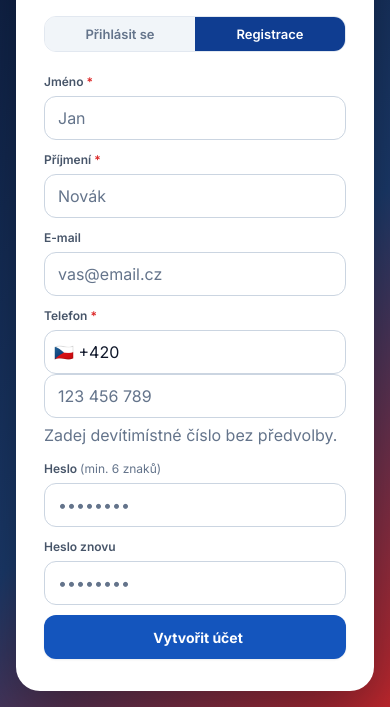
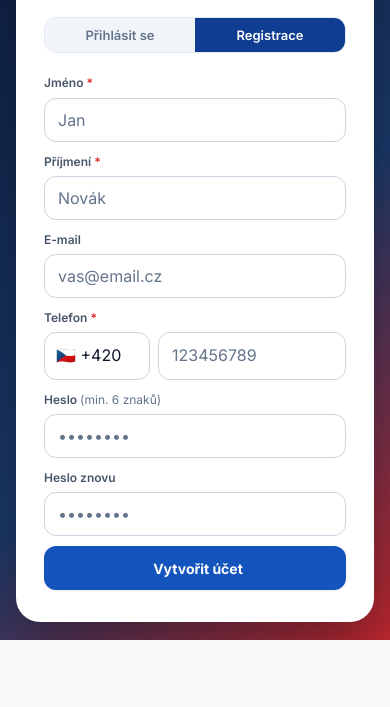
Before and after one commit to meant2bii/team-fines, a plain HTML site: page index.html in a window 390 px wide. Both pictures are taken after a click on the button "Registrace". Shown: the part 204-911 px from the top of the page. After the commit the page ends 844 px from the top, so only its background shows below. Drawn offline with Linux system fonts and the light colour scheme; no server answers; some icons are missing.

Commit message:
Refine registration phone field styling

```diff
--- a/css/style.css
+++ b/css/style.css
@@ -151,8 +151,9 @@ select { cursor:pointer; }
 
 .auth-panel { display:none; } .auth-panel.active { display:block; }
 .register-name-grid { display:grid; grid-template-columns:1fr 1fr; gap:10px; }
-.phone-register-row { display:grid; grid-template-columns:106px 1fr; gap:8px; }
-.phone-register-row select { padding-left:9px; padding-right:6px; }
+.phone-register-row { display:grid; grid-template-columns:106px minmax(0,1fr); gap:8px; }
+.phone-register-row select,.phone-register-row input { font:inherit; }
+.phone-register-row select { padding-left:11px; padding-right:8px; }
 .pending-card { padding-top:2.4rem; }
 .pending-icon { width:76px; height:76px; margin:0 auto 16px; display:grid; place-items:center; border-radius:24px; background:#dbeafe; color:#1455bd; font-size:38px; }
 .pending-state { margin:0 0 1.2rem; padding:12px; border-radius:12px; background:#f1f5f9; color:#475569; font-size:13px; line-height:1.45; }
@@ -808,7 +809,8 @@ select { cursor:pointer; }
   .brand-season { display:none; }
   .header-user { display:none; }
   .header-profile { width:40px; height:40px; justify-content:center; padding:0; }
-  .register-name-grid,.phone-register-row { grid-template-columns:1fr; gap:0; }
+  .register-name-grid { grid-template-columns:1fr; gap:0; }
+  .phone-register-row { grid-template-columns:106px minmax(0,1fr); gap:8px; }
   .register-name-grid .form-group { margin-bottom:10px; }
   .header-right { gap:5px; margin-left:auto; }
   .season-controls { position:absolute; left:0; right:0; bottom:8px; justify-content:center; gap:5px; padding:3px 5px; }
--- a/index.html
+++ b/index.html
@@ -66,9 +66,8 @@
             <option value="+420" selected>🇨🇿 +420</option>
             <option value="+421">🇸🇰 +421</option>
           </select>
-          <input id="reg-phone" type="tel" inputmode="tel" placeholder="123 456 789" autocomplete="tel-national" />
+          <input id="reg-phone" type="tel" inputmode="tel" placeholder="123456789" autocomplete="tel-national" />
         </div>
-        <span class="label-hint">Zadej devítimístné číslo bez předvolby.</span>
       </div>
       <div class="form-group">
         <label>Heslo <span class="label-hint">(min. 6 znaků)</span></label>
```
